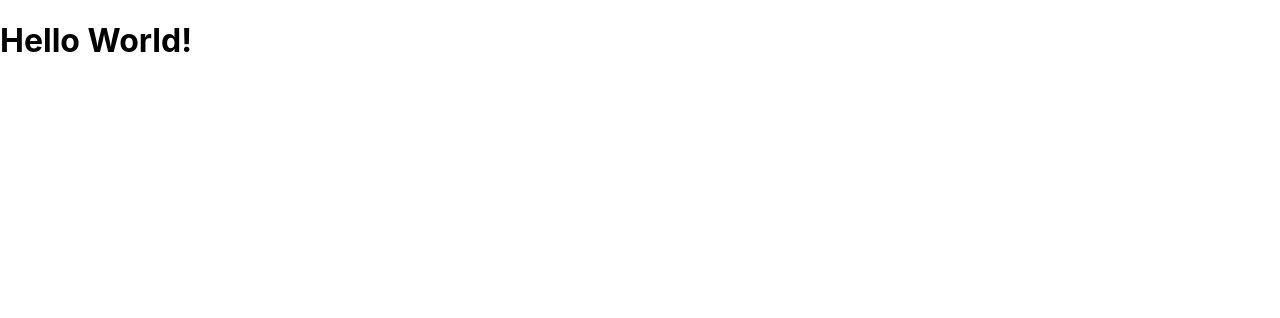
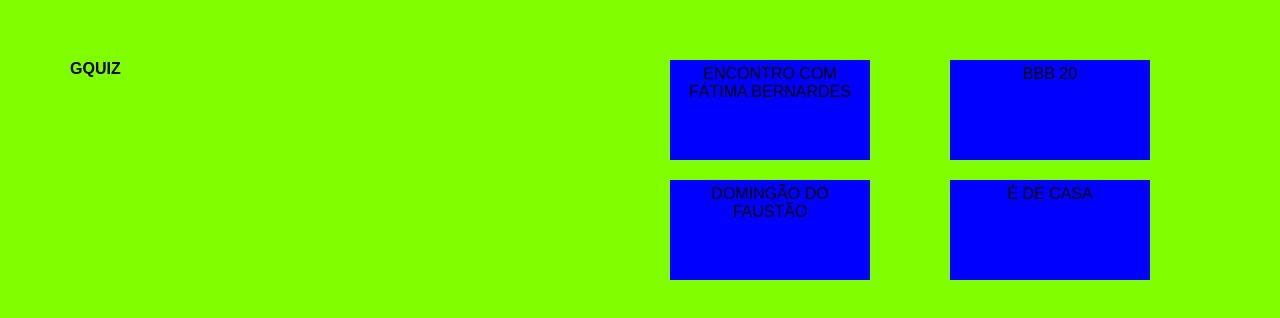
Before and after one commit to Silvio-Ronaldo/frontend_desafio_globo, a React (Create React App) app in the folder front/: page / in a window 1280 px wide. Shown: the top 318 px of the page. Built offline with nearby package versions, Linux system fonts and the light colour scheme; the HTML template or start-up script is replaced by a standard one.

Commit message:
Adicionando estrutura do layout

```diff
--- a/front/src/App.css
+++ b/front/src/App.css
@@ -1,38 +1,27 @@
-.App {
-  text-align: center;
+#app {
+  max-width: 1200px;
+  margin: 0 auto;
+  padding: 60px 30px;
+  display: flex;
+  flex-direction: row;
+  align-items: flex-start;
 }
 
-.App-logo {
-  height: 40vmin;
-  pointer-events: none;
+#app main {
+  margin-left: 30px;
 }
 
-@media (prefers-reduced-motion: no-preference) {
-  .App-logo {
-    animation: App-logo-spin infinite 20s linear;
+@media (max-width: 1000px) {
+  #app {
+    flex-direction: column;
+  }
+
+  #app main {
+    margin-left: 0;
+    margin-top: 30px;
+  }
+
+  #app aside {
+    width: 100%;
   }
 }
-
-.App-header {
-  background-color: #282c34;
-  min-height: 100vh;
-  display: flex;
-  flex-direction: column;
-  align-items: center;
-  justify-content: center;
-  font-size: calc(10px + 2vmin);
-  color: white;
-}
-
-.App-link {
-  color: #61dafb;
-}
-
-@keyframes App-logo-spin {
-  from {
-    transform: rotate(0deg);
-  }
-  to {
-    transform: rotate(360deg);
-  }
-}
--- a/front/src/App.js
+++ b/front/src/App.js
@@ -2,10 +2,35 @@
 import api from './services/api';
 
 import './App.css';
+import './global.css';
+import './Main.css';
+import './Header.css';
 
 function App() {
+
   return (
-    <h1>Hello World!</h1>
+    <div id="app">
+      <header>
+        <strong>GQUIZ</strong>
+      </header>
+
+      <main>
+        <div id="programs">
+          <ul>
+            <li>ENCONTRO COM FÁTIMA BERNARDES</li>
+            <li>BBB 20</li>
+            <li>DOMINGÃO DO FAUSTÃO</li>
+            <li>É DE CASA</li>
+          </ul>
+        </div>
+      </main>
+
+      <aside>
+        <div id="score">
+
+        </div>
+      </aside>
+    </div>
   );
 }
 
--- /dev/null
+++ b/front/src/Header.css
@@ -0,0 +1,6 @@
+header {
+    display: flex;
+    flex-grow: 1;
+    margin-bottom: 20px;
+    width: 30px;
+}
--- /dev/null
+++ b/front/src/Main.css
@@ -0,0 +1,25 @@
+main {
+    display: grid;
+    flex: 1;
+}
+
+main ul {
+    display: grid;
+    grid-template-columns: repeat(2, 1fr);
+    gap: 20px;
+    list-style: none;
+}
+
+main ul li {
+    background: blue;
+    text-align: center;
+    padding: 5px;
+    height: 100px;
+    width: 200px;
+}
+
+@media (max-width: 650px) {
+    main ul {
+        grid-template-columns: 1fr;
+    }
+}
--- /dev/null
+++ b/front/src/global.css
@@ -0,0 +1,19 @@
+* {
+    margin: 0;
+    padding: 0;
+    outline: 0;
+    box-sizing: border-box;
+}
+
+html, body, #root {
+    height: 100%;
+}
+
+body {
+    background: chartreuse;
+    -webkit-font-smoothing: antialiased;
+}
+
+body, input, button {
+    font-family: Arial, sans-serif;
+}
```
